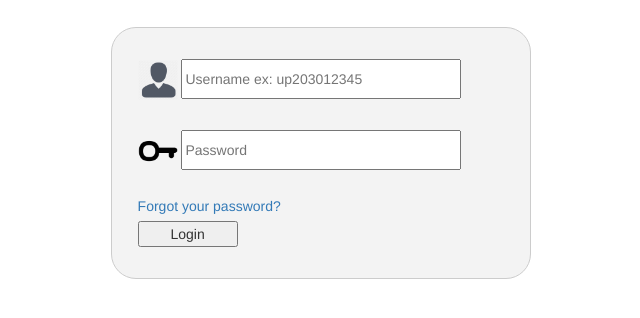
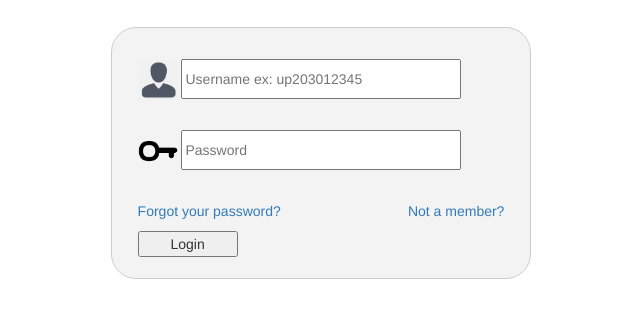
Before and after one commit to 444Duarte/LBAW, a PHP site: page /templates/login.html in a window 1280 px wide. Shown: the part 247-565 px from the top of the page, without its empty margins (319-959 px from the left). Run offline with PHP 8.4, Linux system fonts and the light colour scheme.

Commit message:
Login finished

```diff
--- a/templates/css/login.css
+++ b/templates/css/login.css
@@ -35,3 +35,7 @@ body{
 #login_form input[type="submit"]{
 	width: 100px;
 }
+
+#login_options a:last-child{
+	float: right;
+}
--- a/templates/login.html
+++ b/templates/login.html
@@ -20,7 +20,10 @@
 					<input class="login_entity" type="password" name="password" placeholder="Password">
 				</div>
 				<br>
-				<a href="">Forgot your password?</a><br>
+				<div id="login_options">
+					<a href="">Forgot your password?</a>
+					<a href="">Not a member?</a>
+				</div>
 
 				<input type="submit" value="Login">
 			</form>
```
